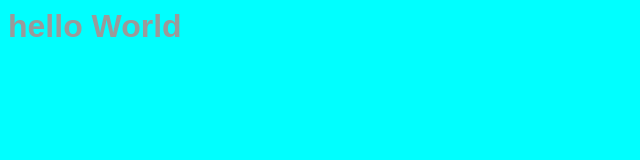
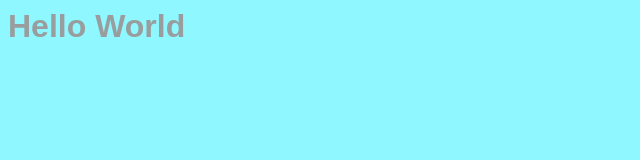
Before and after one commit to AparnaChellapilla/webpack_test, a website built with webpack: page dist/index.html in a window 1280 px wide. Shown: the whole page, without its empty margins (0-640 px from the left). Built offline with nearby package versions, Linux system fonts and the light colour scheme.

Commit message:
first commit
first step completion

```diff
--- a/app/css/app.css
+++ b/app/css/app.css
@@ -1,9 +1,9 @@
 body {
-    background-color: aqua;
+    background-color: rgba(0, 238, 255, 0.438);
     font-family: sans-serif;
 }
 
 /* pound signs indicate ids! */
 #greeting {
-    color: #9a9a9a;
+    color: hsla(0, 0%, 60%, 0.959);
 }
--- a/app/javascript/another.js
+++ b/app/javascript/another.js
@@ -1,6 +1,6 @@
 function sayHello() {
     let header = document.querySelector('#greeting');
-    let hello = ('<h1> hello World </h1>');
+    let hello = ('<h1> Hello World </h1>');
     header.innerHTML = hello;
 }
 
```
